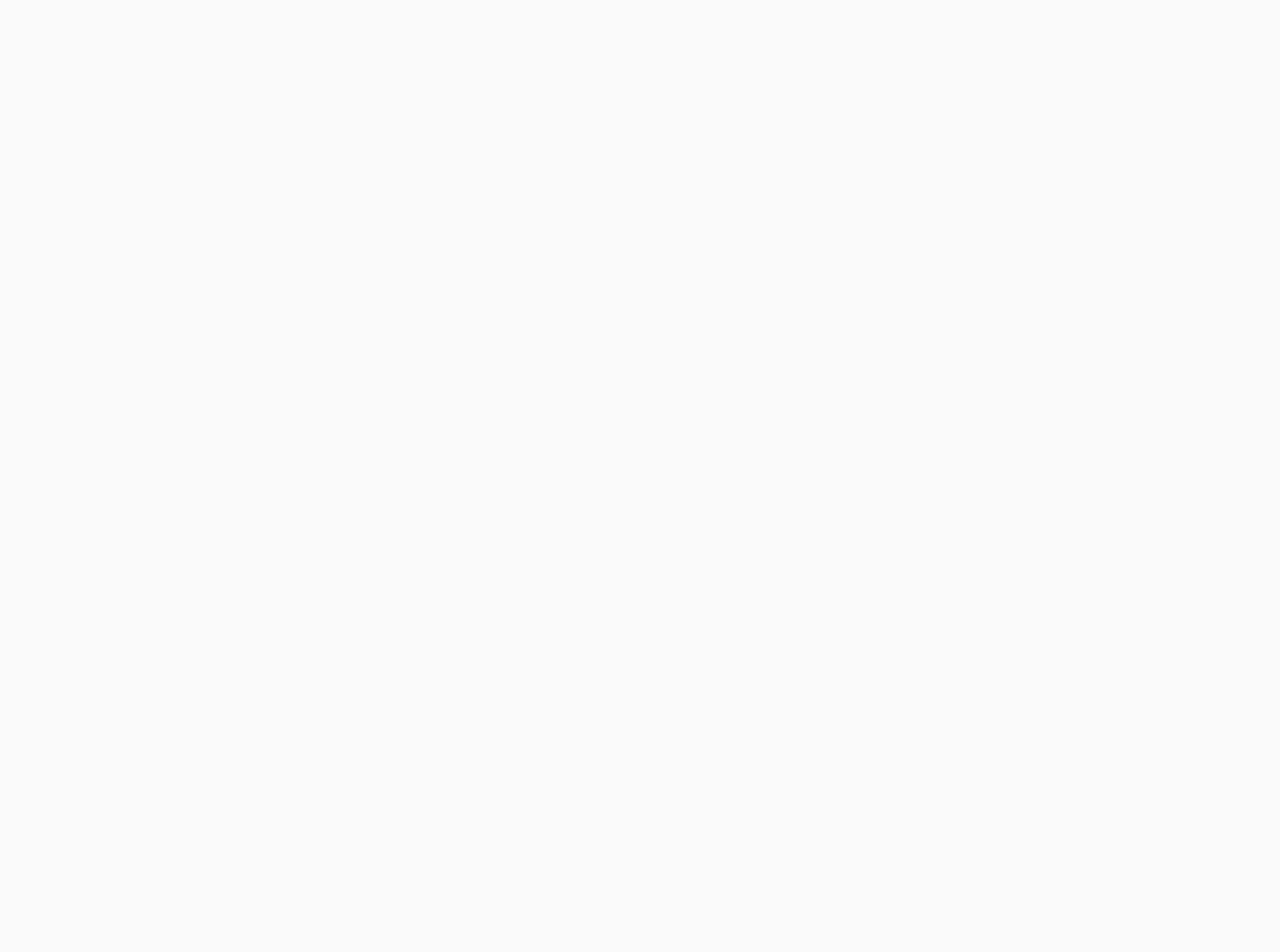
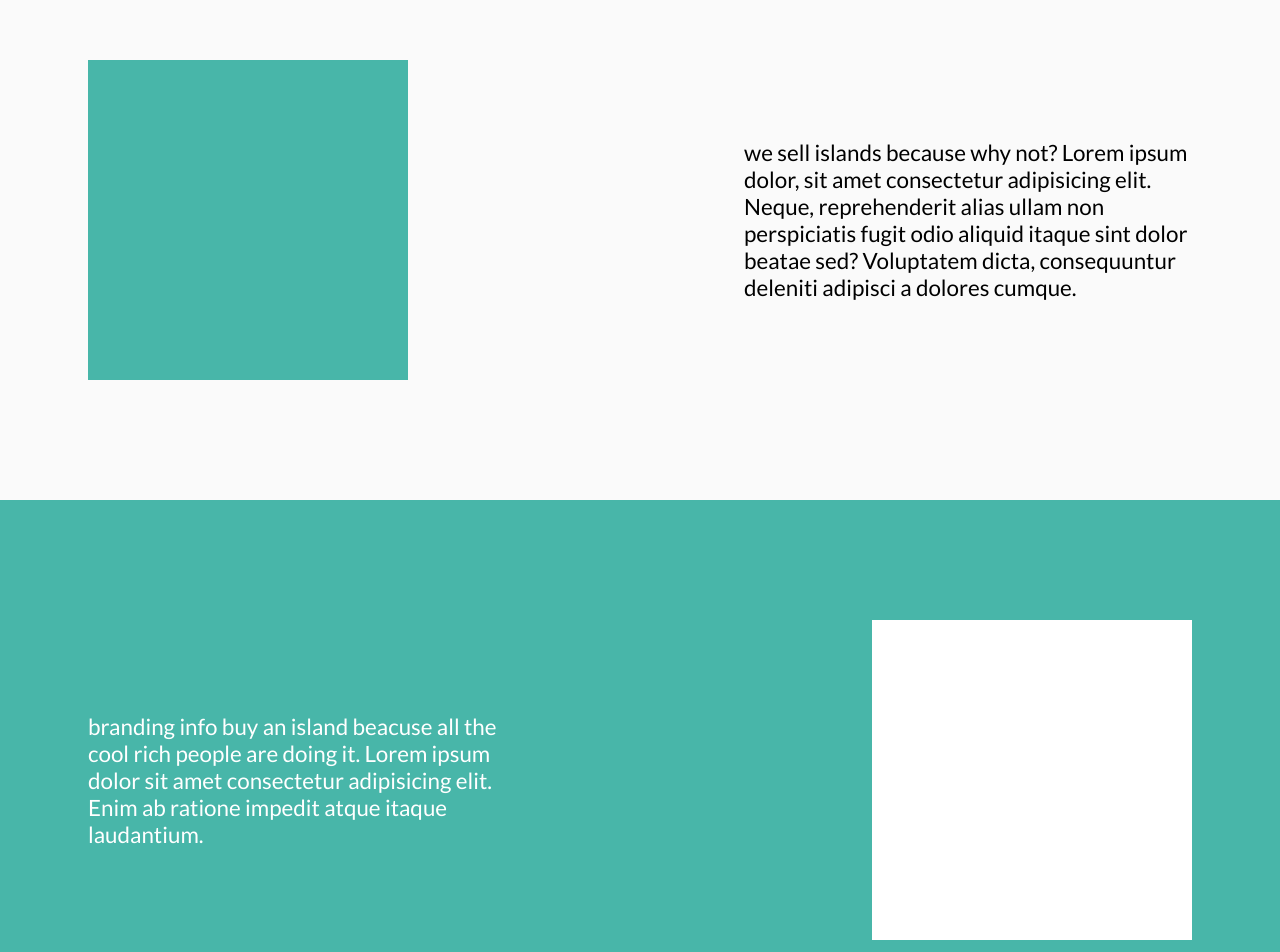
Before and after one commit to Benjamin-Kuzava/valhalla, a React (Create React App) app in the folder client/: page / in a window 1280 px wide. Shown: the part 700-1652 px from the top of the page. Before the commit the page ends 800 px from the top, so only its background shows below. Built offline with nearby package versions, Linux system fonts and the light colour scheme.

Commit message:
files changed: -home.jsx, .css -Silderdata.jsx

```diff
--- a/client/src/components/ImageSlider/SliderData.jsx
+++ b/client/src/components/ImageSlider/SliderData.jsx
@@ -12,6 +12,6 @@ export const sliderData = [
   },
   {
     image:
-      "https://www.wallpapers13.com/wp-content/uploads/2019/01/Bora-Bora-Island-Beautiful-Places-French-Polynesia-South-Pacific-island-northwest-of-Tahiti-HD-Desktop-Wallpapers-3840x2400-.jpg",
+      "https://wallpaper-mania.com/wp-content/uploads/2018/09/High_resolution_wallpaper_background_ID_77701670781.jpg",
   },
 ];
--- a/client/src/screens/Home/Home.css
+++ b/client/src/screens/Home/Home.css
@@ -1,4 +1,38 @@
-.home-container {
-  background-color: greenyellow;
-  border: 2px solid blue;
+#home-container {
 }
+.slider-container {
+}
+.about-container {
+  display: flex;
+  justify-content: center;
+  align-items: center;
+  height: 35em;
+}
+.about-info-container {
+  height: 20em;
+  width: 20em;
+  background-color: #48b6a9;
+}
+.about-container p {
+  font-size: 1.4rem;
+  max-width: 20em;
+  margin-left: 15em;
+}
+.branding-container {
+  display: flex;
+  justify-content: center;
+  align-items: center;
+  background-color: #48b6a9;
+  height: 35em;
+}
+.branding-info-container {
+  height: 20em;
+  width: 20em;
+  background-color: white;
+}
+.branding-container p {
+  font-size: 1.4rem;
+  max-width: 20em;
+  margin-right: 15em;
+  color: white;
+}
--- a/client/src/screens/Home/Home.jsx
+++ b/client/src/screens/Home/Home.jsx
@@ -8,10 +8,27 @@ const Home = (props) => {
   return (
     <Layout user={props.user}>
       <div id="home-container">
-        <ImageSlider />
-        <h1>Home</h1>
+        <div className="slider-container">
+          <ImageSlider />
+        </div>
+        <div className="about-container">
+          <div className="about-info-container"></div>
+          <p>
+            we sell islands because why not? Lorem ipsum dolor, sit amet
+            consectetur adipisicing elit. Neque, reprehenderit alias ullam non
+            perspiciatis fugit odio aliquid itaque sint dolor beatae sed?
+            Voluptatem dicta, consequuntur deleniti adipisci a dolores cumque.
+          </p>
+        </div>
+        <div className="branding-container">
+          <p>
+            branding info buy an island beacuse all the cool rich people are
+            doing it. Lorem ipsum dolor sit amet consectetur adipisicing elit.
+            Enim ab ratione impedit atque itaque laudantium.
+          </p>
+          <div className="branding-info-container"></div>
+        </div>
       </div>
-      <div>{/* <ListingCards /> */}</div>
     </Layout>
   );
 };
```
